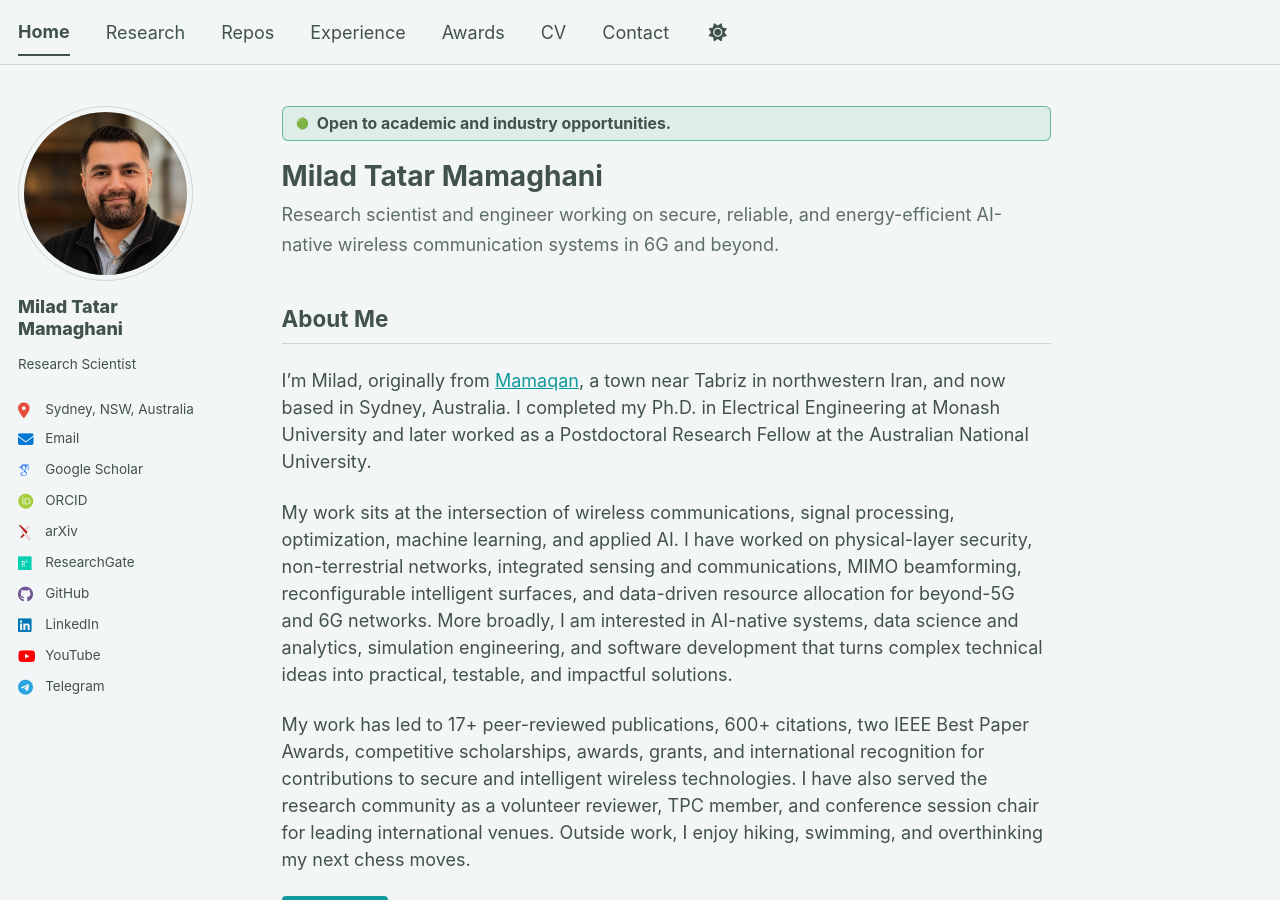
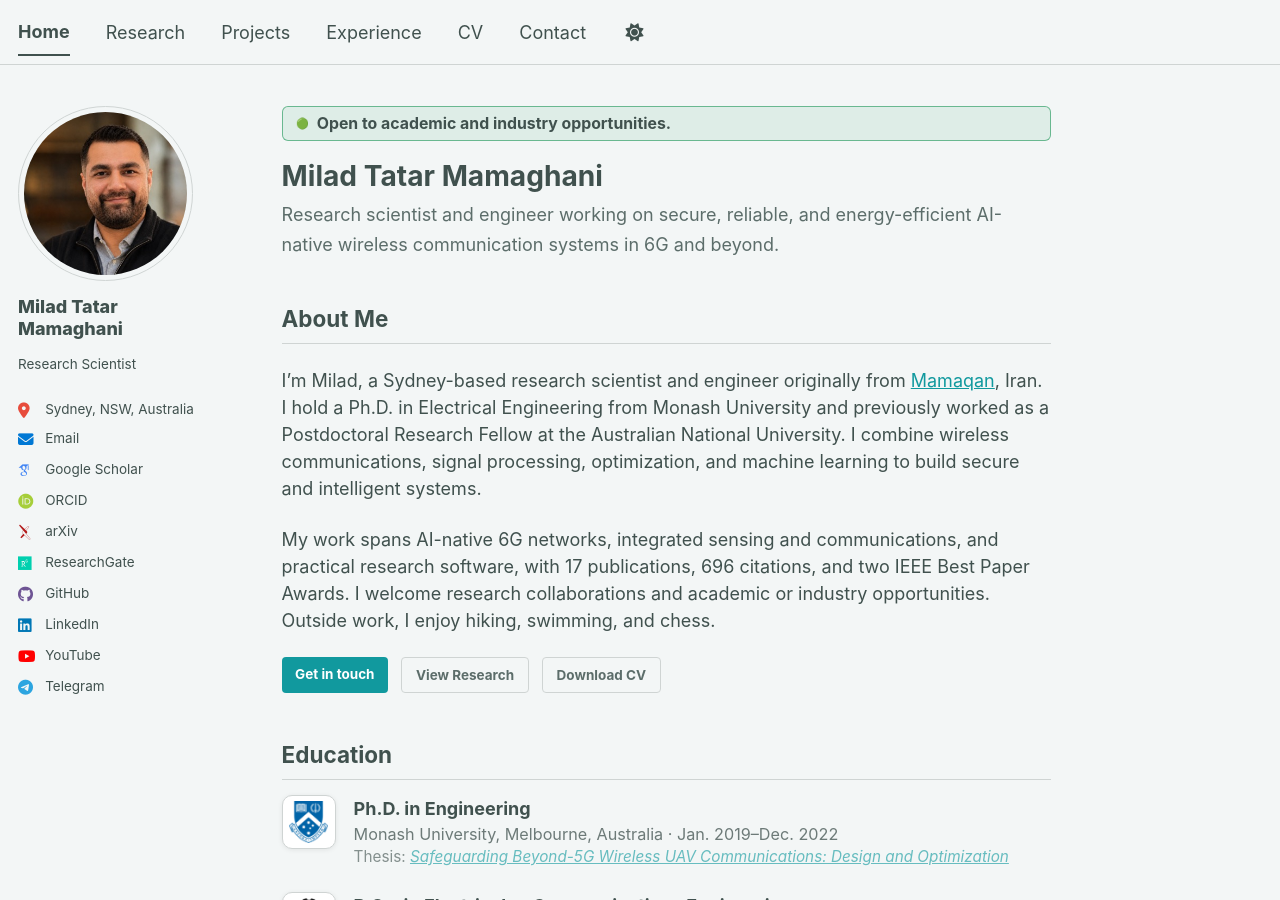
Before and after one commit to miladtm94/miladtm94.github.io, a Jekyll site: the page built from _pages/about.md, in a window 1280 px wide and 900 px high. Built offline with Jekyll 4.4.1, drawn with Linux system fonts in a browser that asks for light colours; some web fonts are replaced.

Commit message:
Consolidate awards and improve homepage navigation

```diff
--- a/_data/navigation.yml
+++ b/_data/navigation.yml
@@ -7,14 +7,11 @@ main:
   - title: "Research"
     url: /research/
 
-  - title: "Repos"
+  - title: "Projects"
     url: /portfolio/
 
   - title: "Experience"
     url: /experience/
-
-  - title: "Awards"
-    url: /awards/
 
   - title: "CV"
     url: /cv-json/
--- a/_pages/about.md
+++ b/_pages/about.md
@@ -21,14 +21,14 @@ redirect_from:
  <!-- with [A/Prof. Xiangyun Zhou](https://users.cecs.anu.edu.au/~xyzhou/)
   under [A/Prof. Yi Hong](https://research.monash.edu/en/persons/yi-hong) -->
 
-I'm Milad, originally from [Mamaqan](https://en.wikipedia.org/wiki/Mamqan), a town near Tabriz in northwestern Iran, and now based in Sydney, Australia. I completed my Ph.D. in Electrical Engineering at Monash University and later worked as a Postdoctoral Research Fellow at the Australian National University.
+I'm Milad, a Sydney-based research scientist and engineer originally from [Mamaqan](https://en.wikipedia.org/wiki/Mamqan), Iran. I hold a Ph.D. in Electrical Engineering from Monash University and previously worked as a Postdoctoral Research Fellow at the Australian National University. I combine wireless communications, signal processing, optimization, and machine learning to build secure and intelligent systems.
 
-My work sits at the intersection of wireless communications, signal processing, optimization, machine learning, and applied AI. I have worked on physical-layer security, non-terrestrial networks, integrated sensing and communications, MIMO beamforming, reconfigurable intelligent surfaces, and data-driven resource allocation for beyond-5G and 6G networks. More broadly, I am interested in AI-native systems, data science and analytics, simulation engineering, and software development that turns complex technical ideas into practical, testable, and impactful solutions.
-
-My work has led to 17+ peer-reviewed  publications, 600+ citations, two IEEE Best Paper Awards, competitive scholarships, awards, grants, and international recognition for contributions to secure and intelligent wireless technologies. I have also served the research community as a volunteer reviewer, TPC member, and conference session chair for leading international venues. Outside work, I enjoy hiking, swimming, and overthinking my next chess moves.
+My work spans AI-native 6G networks, integrated sensing and communications, and practical research software, with {{ site.data.metrics.papers }} publications, {{ site.data.metrics.citations }} citations, and two IEEE Best Paper Awards. I welcome research collaborations and academic or industry opportunities. Outside work, I enjoy hiking, swimming, and chess.
 
 <div class="about__hero-actions">
   <a class="btn btn--primary" href="/contact/">Get in touch</a>
+  <a class="btn btn--inverse" href="{{ '/research/' | relative_url }}">View Research</a>
+  <a class="btn btn--inverse" href="{{ '/files/CV_MiladTatarMamaghani.pdf' | relative_url }}" download>Download CV</a>
 </div>
 
 ## Education
@@ -86,7 +86,7 @@ My work has led to 17+ peer-reviewed  publications, 600+ citations, two IEEE Bes
       <span class="about__pub-venue">IEEE JSAC</span>
       <span class="about__pub-year">Sep 2025</span>
     </div>
-    <div class="about__pub-title">Securing Integrated Sensing and Communication Against a Mobile Adversary: A Stackelberg Game with Deep Reinforcement Learning</div>
+    <div class="about__pub-title"><a href="{{ '/publication/isac-uav-drl' | relative_url }}">Securing Integrated Sensing and Communication Against a Mobile Adversary: A Stackelberg Game with Deep Reinforcement Learning</a></div>
     <div class="about__pub-impact">Models ISAC security as a Stackelberg game, tackling via a hybrid SCA-DRL optimisation approach; published in the highest-impact communications journal (IF 17.2).</div>
   </div>
 
@@ -104,7 +104,7 @@ My work has led to 17+ peer-reviewed  publications, 600+ citations, two IEEE Bes
       <span class="about__pub-venue">IEEE TWC</span>
       <span class="about__pub-year">Jul 2024</span>
     </div>
-    <div class="about__pub-title">Secure Short-Packet Communications via UAV-Enabled Mobile Relaying: Joint Resource Optimization and 3D Trajectory Design</div>
+    <div class="about__pub-title"><a href="{{ '/publication/secure-spc-uav-relay' | relative_url }}">Secure Short-Packet Communications via UAV-Enabled Mobile Relaying: Joint Resource Optimization and 3D Trajectory Design</a></div>
     <div class="about__pub-impact">Jointly optimizes UAV 3D trajectory and power usage with low-complexity algorithm for MTC-constrained networks.</div>
   </div>
 
@@ -114,7 +114,7 @@ My work has led to 17+ peer-reviewed  publications, 600+ citations, two IEEE Bes
       <span class="about__pub-year">Jun 2024</span>
       <span class="about__pub-award">Best Paper</span>
     </div>
-    <div class="about__pub-title">On the Average Information Leakage of Finite Blocklength Transmissions over Rayleigh Fading Channels</div>
+    <div class="about__pub-title"><a href="{{ '/publication/icc-fbl-rayleigh' | relative_url }}">On the Average Information Leakage of Finite Blocklength Transmissions over Rayleigh Fading Channels</a></div>
     <div class="about__pub-impact">IEEE ICC Best Paper Award — top 0.6% of 2,364 submissions. Introduces average information leakage as a new FBL security metric over fading channels.</div>
   </div>
 
--- a/_pages/portfolio.md
+++ b/_pages/portfolio.md
@@ -1,16 +1,16 @@
 ---
 layout: archive
-title: "Repos"
+title: "Projects"
 permalink: /portfolio/
 author_profile: true
 ---
 
-# Repos
+# Projects
 
 <nav id="portfolio-quicknav" class="sticky-quicknav" style="background:var(--global-bg-color); border:none; border-bottom:1px solid rgba(42,122,226,0.15); border-radius:0; box-shadow:none; padding:0.45em 0; margin-bottom:2em;">
   <div style="display:flex; flex-wrap:wrap; align-items:center; gap:0.4em 0.6em;">
-    <a href="#research-code" style="text-decoration:none; font-size:0.85em; padding:0.25em 0.65em; border-radius:4px; border:1px solid rgba(42,122,226,0.3); color:#2a7ae2; white-space:nowrap; background:var(--global-bg-color);">🔬&nbsp;Research Code</a>
-    <a href="#software-repos" style="text-decoration:none; font-size:0.85em; padding:0.25em 0.65em; border-radius:4px; border:1px solid rgba(42,122,226,0.3); color:#2a7ae2; white-space:nowrap; background:var(--global-bg-color);">💻&nbsp;Software Repos</a>
+    <a href="#research-code" style="text-decoration:none; font-size:0.85em; padding:0.25em 0.65em; border-radius:4px; border:1px solid rgba(42,122,226,0.3); color:#2a7ae2; white-space:nowrap; background:var(--global-bg-color);">🔬&nbsp;Code</a>
+    <a href="#software-repos" style="text-decoration:none; font-size:0.85em; padding:0.25em 0.65em; border-radius:4px; border:1px solid rgba(42,122,226,0.3); color:#2a7ae2; white-space:nowrap; background:var(--global-bg-color);">💻&nbsp;Software</a>
   </div>
 </nav>
 
@@ -28,7 +28,7 @@ author_profile: true
 
 ---
 
-## Software Repos
+## Software Projects
 {: id="software-repos" style="scroll-margin-top:3.5em;" }
 
 <p style="font-size:0.9em; opacity:0.75; margin-top:-0.5em; margin-bottom:1.2em;">Repositories spanning fintech, AI tooling, and consumer apps.</p>
```
Also changed, not shown: _pages/awards.html (+17 -24 lines), _pages/contact.md (+2 -2 lines), _pages/experience.html (+11 -0 lines).
